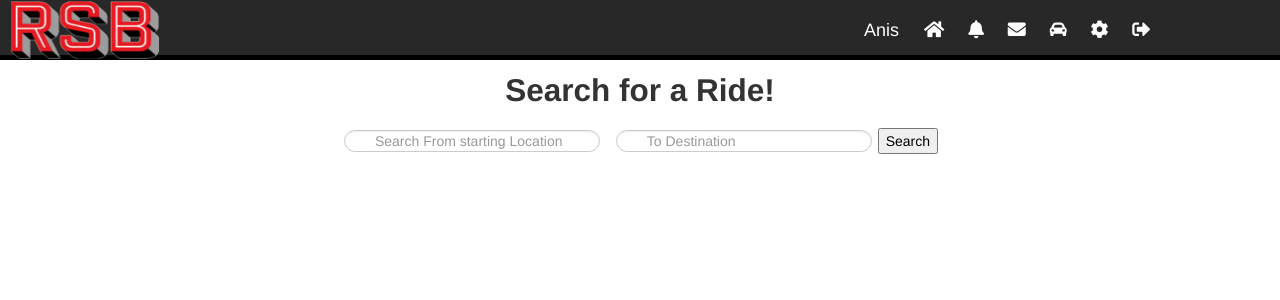
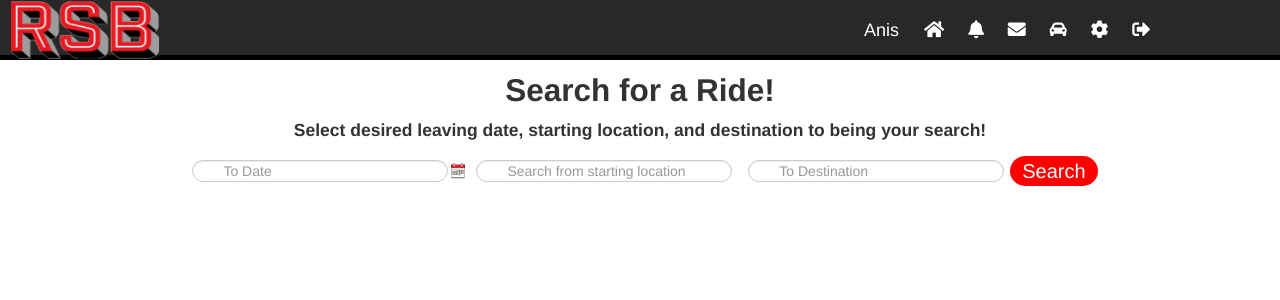
Before and after one commit to ChicoState/RideShareBargain, a PHP site: page /filter.php in a window 1280 px wide. Shown: the top 300 px of the page. Run offline with PHP 8.4, Linux system fonts and the light colour scheme; a user stored in the database is signed in; data comes from the database, SQL or seed files in the repository; data that the repository does not hold is empty; some libraries are stand-ins or nearby versions.

Commit message:
Added Search Date back to filter
Team agreed there should be three filters when searching: desired leave date, start location, and destination.
I originally removed date function, but now readded it and adjusted php script.
Found a cool style for the search button online, credited source in code.

```diff
--- a/filter.php
+++ b/filter.php
@@ -1,6 +1,5 @@
 <?php
 require 'configurations/config.php';
-
 if (isset($_SESSION['username'])) {
 	$user_signin = $_SESSION['username'];
 	$user_detail_query = mysqli_query($con, "SELECT * FROM users WHERE username = '$user_signin';");
@@ -8,7 +7,6 @@ if (isset($_SESSION['username'])) {
 } else {
 	header("Location: signup.php");
 }
-
 ?>
 
 <html>
@@ -46,15 +44,23 @@ if (isset($_SESSION['username'])) {
 <?php
 	$conn = mysqli_connect("localhost", "root", "", "rsb");
 
-	$from = "";
+	$start = "";
 	$destination = "";
+	$post_at_to_date = "";
+	$queryCondition1 = "";
+		$post_at_todate = date('Y-m-d');
+		if(!empty($_POST["search"]["post_at_to_date"])) {
+			$post_at_to_date = $_POST["search"]["post_at_to_date"];
+			list($tid,$tim,$tiy) = explode("-",$_POST["search"]["post_at_to_date"]);
+			$post_at_todate = "$tiy-$tim-$tid";
+		}
 
-	$queryCondition1 = "";
-	if(!empty($_POST["search"]["from"])) {
-			$from = $_POST["search"]["from"];
-			list($from) = explode("-",$_POST["search"]["from"]);
-			$from1 = "$from";
 
+		if(!empty($_POST["search"]["start"])) {
+			$start = $_POST["search"]["start"];
+			list($start) = explode("-",$_POST["search"]["start"]);
+			$start1 = "$start";
+		}
 
 		if(!empty($_POST["search"]["destination"])) {
 			$destination = $_POST["search"]["destination"];
@@ -62,8 +68,8 @@ if (isset($_SESSION['username'])) {
 			$destination1 = "$destination";
 		}
 
-		$queryCondition .= "WHERE destination like '$destination'";
-	}
+		$queryCondition .= "WHERE start like '$start' AND destination like '$destination' AND ridedate like '$post_at_todate'";
+
 	if($_POST)
 	{
 	$sql = "SELECT * from posts " . $queryCondition . " ORDER BY ridedate asc";
@@ -87,14 +93,11 @@ if (isset($_SESSION['username'])) {
   padding: 10px 30px;
   margin: 10px 2;
 
-
   border-radius: 15px;
   box-sizing: border-box;
   .destination{center
 
 }
-
-
 	</style>
 	</head>
 
@@ -104,14 +107,133 @@ if (isset($_SESSION['username'])) {
     <div class="filter-ride">
 	<br>
 	<br><br>
+		</div>
 		<h2 align="center" class="Searh4Ride">Search for a Ride!</h2>
+		<h4 align="center">Select desired leaving date, starting location, and destination to being your search!</h4>
   <form name="frmSearch" method="post" action="">
 	 <p align="center" class="search_input">
 
+	    <input type="text" placeholder="To Date" id="post_at_to_date" name="search[post_at_to_date]" style="margin-left:10px"  value="<?php echo $post_at_to_date; ?>" class="input-control"  /><input type="text" placeholder="Search from starting location" id="start" name="search[start]" style="margin-left:10px"  value="<?php echo $start; ?>" class="input-control"  />
+	    <input type="text" placeholder="To Destination" id="destination" name="search[destination]" style="margin-left:10px"  value="<?php echo $destination; ?>" class="input-control"  />
+<button class="bttn-jelly bttn-md bttn-danger" type="submit" name="go">Search</button>
+<style>
+/* Found this style for button online at https://bttn.surge.sh/
+* RSB takes no credit for the style for this search button.
+*/
+charset "UTF-8";
+/*!
+ *
+ * bttn.css - https://ganapativs.github.io/bttn.css
+ * Version - 0.2.4
+ * Demo: https://bttn.surge.sh
+ *
+ * Licensed under the MIT license - http://opensource.org/licenses/MIT
+ *
+ * Copyright (c) 2016 Ganapati V S (@ganapativs)
+ *
+ */
+/* standalone - .bttn-jelly */
+.bttn-default {
+  color: #ff0000;
+}
 
-		<input type="text" placeholder="Search From starting Location" id="from" name="search[from]"  value="<?php echo $from; ?>" class="input-control" />
-	    <input type="text" placeholder="To Destination" id="destination" name="search[destination]" style="margin-left:10px"  value="<?php echo $destination; ?>" class="input-control"  />
-		<input type="submit" name="go" value="Search" >
+.bttn-md
+{
+  color: #1d89ff;
+}
+
+.bttn-danger {
+  color: #ff0000;
+}
+
+.bttn-md
+{
+  margin: 0;
+  padding: 0;
+  border-width: 0;
+  border-color: transparent;
+  background: transparent;
+  font-weight: 400;
+  cursor: pointer;
+  position: relative;
+
+
+.bttn-md {
+  font-size: 20px;
+  font-family: inherit;
+  padding: 5px 12px;
+}
+
+}
+.bttn-jelly {
+  margin: 0;
+  padding: 0;
+  border-width: 0;
+  border-color: transparent;
+  background: transparent;
+  font-weight: 400;
+  cursor: pointer;
+  position: relative;
+  font-size: 20px;
+  font-family: inherit;
+  padding: 5px 12px;
+  overflow: hidden;
+  border-radius: 50px;
+  background: #fff;
+  color: #1d89ff;
+  -webkit-transition: all 0.2s cubic-bezier(0.02, 0.01, 0.47, 1);
+  transition: all 0.2s cubic-bezier(0.02, 0.01, 0.47, 1);
+}
+.bttn-jelly:before {
+  position: absolute;
+  top: 0;
+  left: 0;
+  width: 100%;
+  height: 100%;
+  border-radius: 50px;
+  background: currentColor;
+  content: '';
+  z-index: -1;
+  opacity: 0;
+  -webkit-transition: all 0.2s cubic-bezier(0.02, 0.01, 0.47, 1);
+  transition: all 0.2s cubic-bezier(0.02, 0.01, 0.47, 1);
+  -webkit-transform: scale(0.2);
+          transform: scale(0.2);
+}
+.bttn-jelly:hover,
+.bttn-jelly:focus {
+  box-shadow: 0 1px 8px rgba(58,51,53,0.4);
+  -webkit-transition: all 0.3s cubic-bezier(0.02, 0.01, 0.47, 1);
+  transition: all 0.3s cubic-bezier(0.02, 0.01, 0.47, 1);
+  -webkit-transform: scale(1.1);
+          transform: scale(1.1);
+}
+.bttn-jelly:hover:before,
+.bttn-jelly:focus:before {
+  opacity: 0.15;
+  -webkit-transition: all 0.3s cubic-bezier(0.02, 0.01, 0.47, 1);
+  transition: all 0.3s cubic-bezier(0.02, 0.01, 0.47, 1);
+  -webkit-transform: scale(1);
+          transform: scale(1);
+}
+
+.bttn-jelly.bttn-md {
+  font-size: 20px;
+  font-family: inherit;
+  padding: 5px 12px;
+}
+.bttn-jelly.bttn-md:hover,
+.bttn-jelly.bttn-md:focus {
+  box-shadow: 0 1px 8px rgba(58,51,53,0.4);
+}
+
+
+.bttn-jelly.bttn-danger {
+  background: #ff0000;
+  color: #fff;
+}
+</style>
+
 
 
 
@@ -139,9 +261,9 @@ if (isset($_SESSION['username'])) {
         <tr>
 
 			<td><?php echo $row["owner"]; ?></td>
-			<td><?php echo $row["from"]; ?></td>
+			<td><?php echo $row["start"]; ?></td>
 			<td><?php echo $row["destination"]; ?></td>
-			<td><?php echo $row["price"]; ?></td>
+			<td><?php echo "$", $row["price"]; ?></td>
 			<td><?php echo $row["ridedate"]; ?></td>
 			<td><?php echo $row["ridetime"]; ?></td>
 			<td><?php echo $row["body"]; ?></td>
@@ -162,7 +284,19 @@ if (isset($_SESSION['username'])) {
   </form>
   </div>
 <script src="http://code.jquery.com/ui/1.10.3/jquery-ui.js"></script>
-
+<script>
+$.datepicker.setDefaults({
+showOn: "button",
+buttonImage: "datepicker.png",
+buttonText: "Date Picker",
+buttonImageOnly: true,
+dateFormat: 'dd-mm-yy'
+});
+$(function() {
+$("#post_at").datepicker();
+$("#post_at_to_date").datepicker();
+});
+</script>
 
 	<div>
 
```
